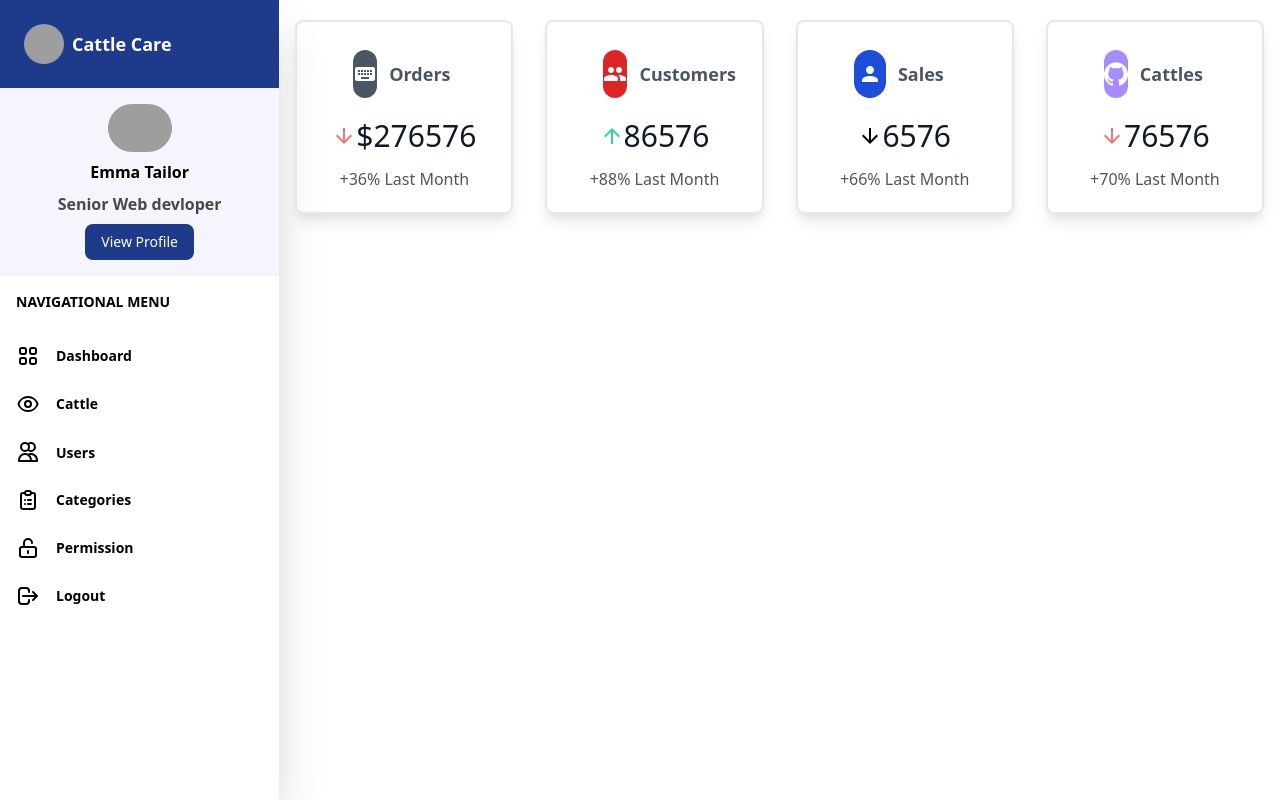
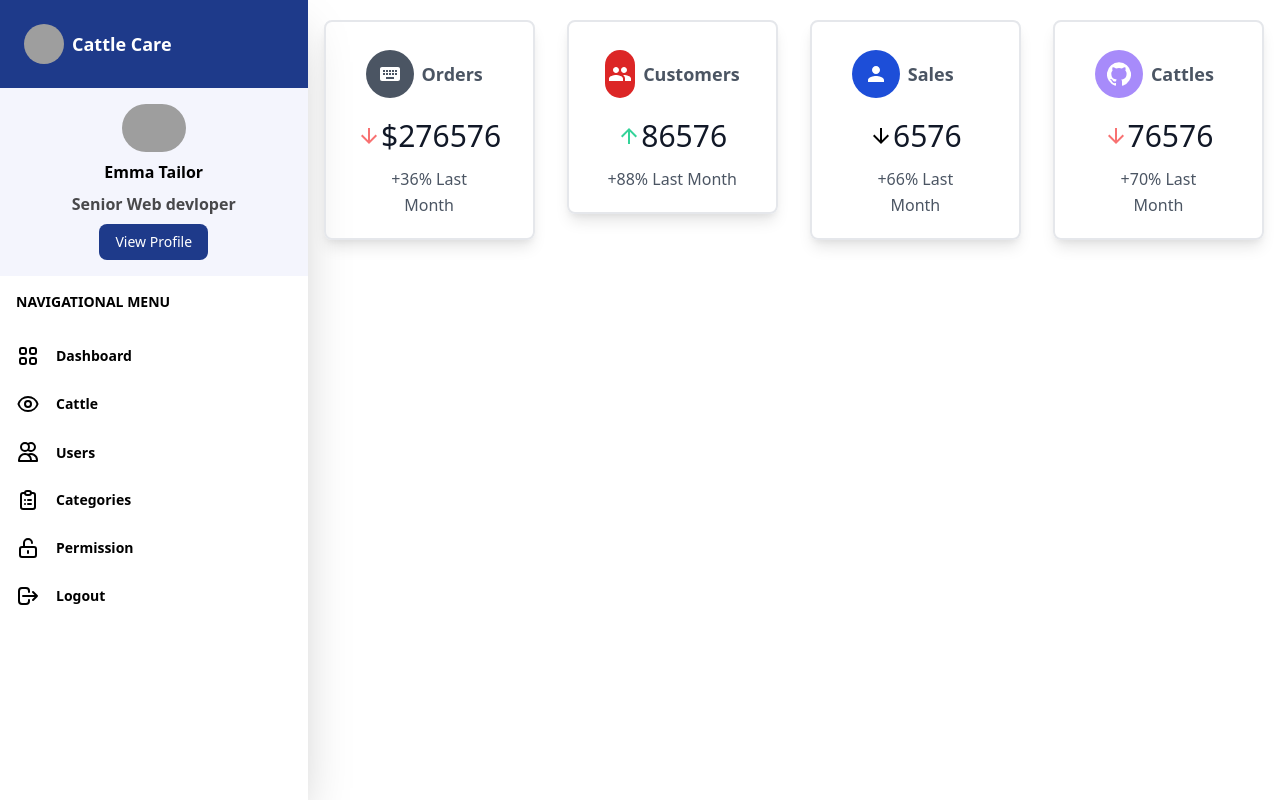
Before and after one commit to Cattle-Care/cattle-care-admin, a React (Create React App) app: page / in a window 1280 px wide. Built offline with nearby package versions, Linux system fonts and the light colour scheme; grey boxes are pictures that could not be loaded.

Commit message:
dashbord changes

```diff
--- a/src/components/Dashboard.js
+++ b/src/components/Dashboard.js
@@ -11,13 +11,13 @@ function Dashboard() {
             <section className="text-gray-600  py-5 body-font">
                 <div className="mx-auto  max-w-screen-xl px-4">
                     <div className="flex flex-wrap -m-4 ">
-                        <div className="p-4 md:w-1/4 sm:w-1/2  w-full">
-                            <div className="border-2 border-gray-200 px-4 py-2 rounded-lg shadow-lg ">
-                                <div className=" py-5 px-10   flex items-center">
+                        <div className="p-4 lg:w-1/4 md:w-1/2 sm:w-1/2   w-full">
+                            <div className="border-2 border-gray-200 px-10 py-2 rounded-lg shadow-lg ">
+                                <div className=" py-5     flex items-center">
                                     <div className="bg-gray-600  rounded-full h-12 w-12 flex justify-center items-center ">
                                         <KeyboardIcon className="text-white " />
                                     </div>
-                                    <span className="px-3 text-lg font-semibold">Orders</span>
+                                    <span className="ml-2 text-lg font-semibold">Orders</span>
                                 </div>
                                 <div className=" flex items-center justify-center ">
                                     <ArrowDownwardIcon className="text-red-400 " />
@@ -26,13 +26,13 @@ function Dashboard() {
                                 <p className="leading-relaxed font-medium text-center py-3">+36% Last Month</p>
                             </div>
                         </div>
-                        <div className="p-4 md:w-1/4 sm:w-1/2 w-full ">
-                            <div className="border-2 border-gray-200 px-4 py-2 rounded-lg shadow-lg">
-                            <div className=" py-5 px-10   flex items-center">
+                        <div className="p-4 lg:w-1/4 md:w-1/2 sm:w-1/2 w-full ">
+                            <div className="border-2 border-gray-200 px-9 py-2 rounded-lg shadow-lg">
+                            <div className=" py-5    flex items-center">
                                     <div className="bg-red-600  rounded-full h-12 w-12 flex justify-center items-center ">
                                         <PeopleIcon className="text-white " />
                                     </div>
-                                    <span className="px-3 text-lg font-semibold">Customers</span>
+                                    <span className="ml-2 text-lg font-semibold">Customers</span>
                                 </div>
                                 <div className=" flex items-center justify-center ">
                                     <ArrowUpwardIcon className="text-green-400 " />
@@ -41,13 +41,13 @@ function Dashboard() {
                                 <p className="leading-relaxed font-medium text-center py-3">+88% Last Month</p>
                             </div>
                         </div>
-                        <div className="p-4 md:w-1/4 sm:w-1/2 w-full">
-                            <div className="border-2 border-gray-200 px-4 py-2 rounded-lg shadow-lg">
-                            <div className=" py-5 px-10   flex items-center">
+                        <div className="p-4 lg:w-1/4 md:w-1/2 sm:w-1/2 w-full">
+                            <div className="border-2 border-gray-200 px-10 py-2 rounded-lg shadow-lg">
+                            <div className=" py-5    flex items-center">
                                     <div className="bg-blue-700  rounded-full h-12 w-12 flex justify-center items-center ">
                                         <PersonIcon className="text-white " />
                                     </div>
-                                    <span className="px-3 text-lg font-semibold">Sales</span>
+                                    <span className="ml-2 text-lg font-semibold">Sales</span>
                                 </div>
                                 <div className=" flex items-center justify-center ">
                                     <ArrowDownwardIcon className="text-black " />
@@ -56,13 +56,13 @@ function Dashboard() {
                                 <p className="leading-relaxed font-medium text-center py-3">+66% Last Month</p>
                             </div>
                         </div>
-                        <div className="p-4 md:w-1/4 sm:w-1/2 w-full">
-                            <div className="border-2 border-gray-200 px-4 py-2 rounded-lg shadow-lg">
-                            <div className=" py-5 px-10   flex items-center">
+                        <div className="p-4 lg:w-1/4 md:w-1/2 sm:w-1/2 w-full">
+                            <div className="border-2 border-gray-200 px-10 py-2 rounded-lg shadow-lg">
+                            <div className=" py-5   flex items-center">
                                     <div className="bg-purple-400  rounded-full h-12 w-12 flex justify-center items-center ">
                                         <GitHubIcon className="text-white " />
                                     </div>
-                                    <span className="px-3 text-lg font-semibold">Cattles</span>
+                                    <span className="ml-2 text-lg font-semibold">Cattles</span>
                                 </div>
                                 <div className=" flex items-center justify-center ">
                                     <ArrowDownwardIcon className="text-red-400 " />
--- a/src/components/Sidebar.js
+++ b/src/components/Sidebar.js
@@ -1,9 +1,10 @@
 import { Link } from 'react-router-dom';
 function Sidebar() {
   return (
-    <div className="flex flex-row">
+
+    <div className="flex flex-row ">
       <div className="scrollbar-thin w-full scrollbar-thumb-gray-300 scrollbar-track-white overflow-y-scroll scrollbar-thumb-rounded-full bg-white items-stretch h-screen shadow-2xl ">
-        <div className="p-6 bg-blue-900">
+        <div className="p-6 bg-blue-900 ">
           <div className="flex flex-row justify-start items-center">
             <img
               className="h-10 w-10 rounded-full"
@@ -169,6 +170,7 @@ function Sidebar() {
         </div>
       </div>
     </div>
+
   );
 }
 
--- a/src/components/User.js
+++ b/src/components/User.js
@@ -4,6 +4,7 @@ import Sidebar from "./Sidebar"
 export default function User() {
   return (
     <>
+
       <div class="flex flex-col">
         <div class="-my-2 -ml-8">
           <div class="py-2 align-middle inline-block min-w-full sm:px-6 lg:px-8">
```
